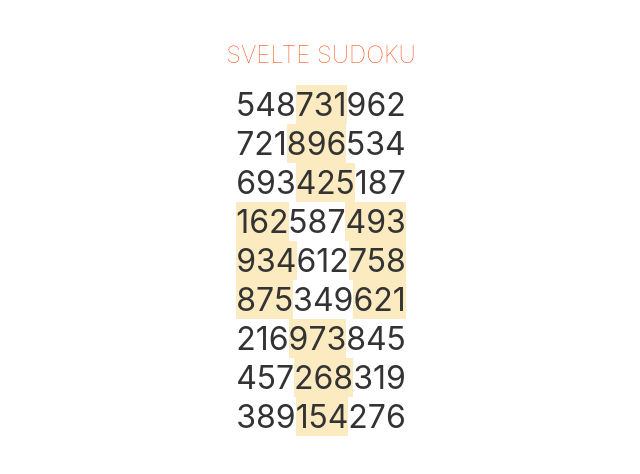
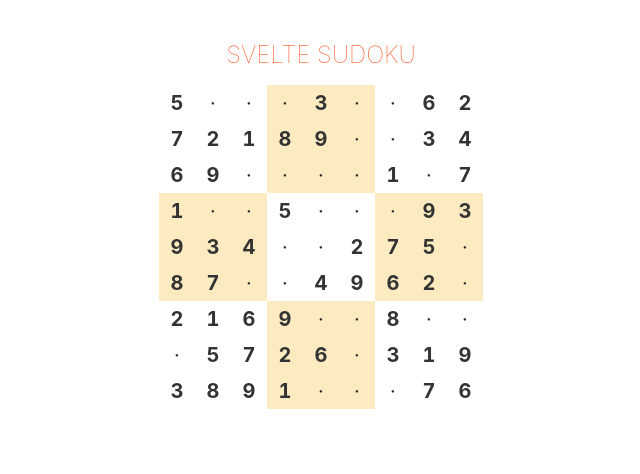
Before and after one commit to kuman514/SvelteSudoku, a Svelte app: page / in a window 1280 px wide. Shown: the top 474 px of the page, without its empty margins (319-959 px from the left). Built offline with nearby package versions, Linux system fonts and the light colour scheme.

Commit message:
Hole and locking implemented

```diff
--- a/src/App.svelte
+++ b/src/App.svelte
@@ -150,10 +150,38 @@
 		backtrackBoard(0);
 	}
 
-	function holeBoard() {
+	function holeBoard(maxCount) {
+		let count = 0;
+
+		if (maxCount < 0 || maxCount > 81) {
+			return;
+		}
+
+		while (count < maxCount) {
+			const current = Math.floor(Math.random() * 81);
+			const [curR, curC] = [Math.floor(current / 9), current % 9];
+
+			if (board[curR][curC] === 0) {
+				continue;
+			}
+
+			board[curR][curC] = 0;
+			count++;
+		}
+
+		console.log(board);
 	}
 
 	function lockBoard() {
+		for (let i = 0; i < 9; i++) {
+			for (let j = 0; j < 9; j++) {
+				if (board[i][j] === 0) {
+					continue;
+				}
+
+				isLocked[i][j] = true;
+			}
+		}
 	}
 
 	function onClickButton(row, col) {
@@ -163,7 +191,7 @@
 
 	initBoard();
 	fault = checkBoard();
-	holeBoard();
+	holeBoard(32);
 	lockBoard();
 </script>
 
@@ -171,6 +199,7 @@
 	<h1>{title}</h1>
 	<div
 		on:click={event => {
+			console.dir(event.target);
 			if (event.target.nodeName !== 'BUTTON') {
 				return;
 			}
--- a/src/Tile.svelte
+++ b/src/Tile.svelte
@@ -12,13 +12,16 @@
   id={`tile-${row}${col}`}
   class={`${locked ? 'locked' : ''} ${fault ? 'fault' : ''} ${(Math.floor(row / 3) + Math.floor(col / 3)) % 2 === 0 ? 'ordinary' : 'alternative'} ${(selectedRow === row && selectedCol === col) ? 'selected' : ''}` }
 >
-  {(1 <= number && number <= 9) ? number : ' '}
+  {(1 <= number && number <= 9) ? number : '·'}
 </button>
 
 <style>
   button {
     all: unset;
-    font-size: 4vh;
+    width: 4.5vh;
+    height: 4.5vh;
+    font-size: 2.5vh;
+    font-variant-numeric: tabular-nums;
   }
 
   .ordinary {
@@ -40,4 +43,8 @@
   .fault {
     color: red;
   }
+
+  .hidden {
+    opacity: 0;
+  }
 </style>
```
